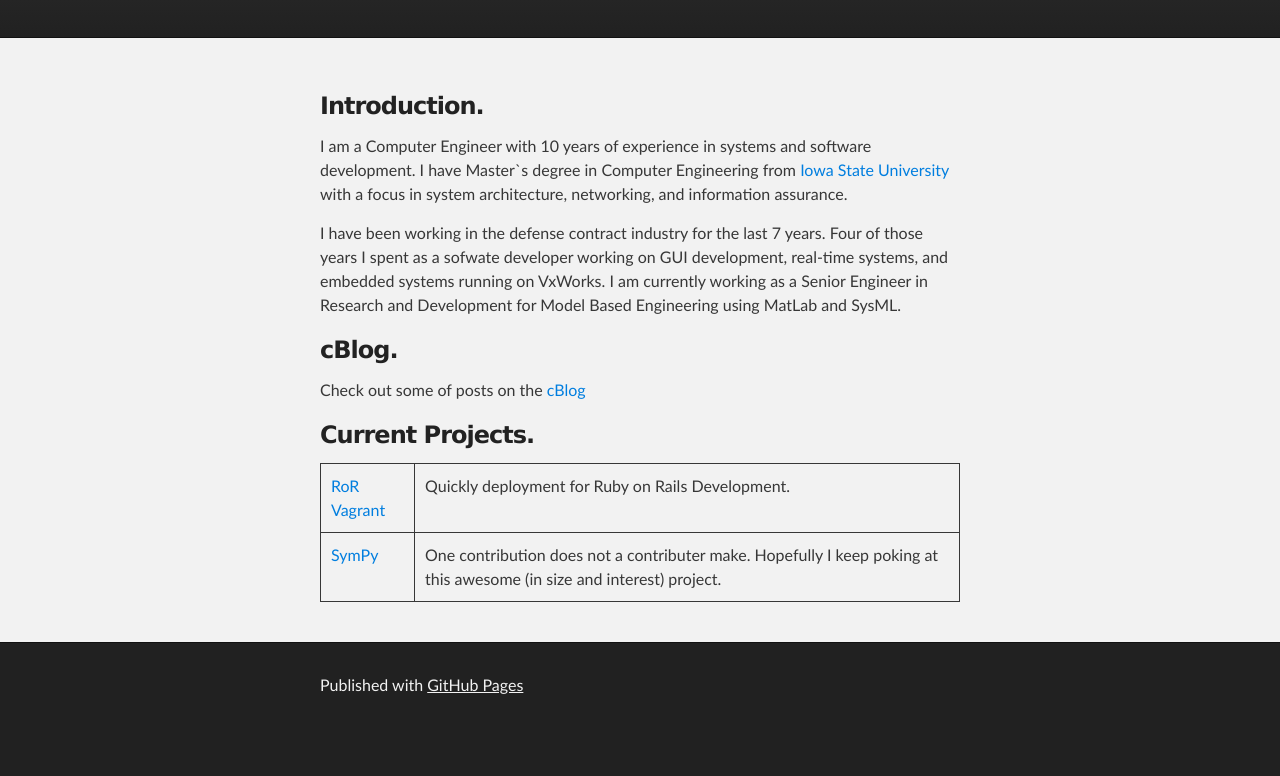
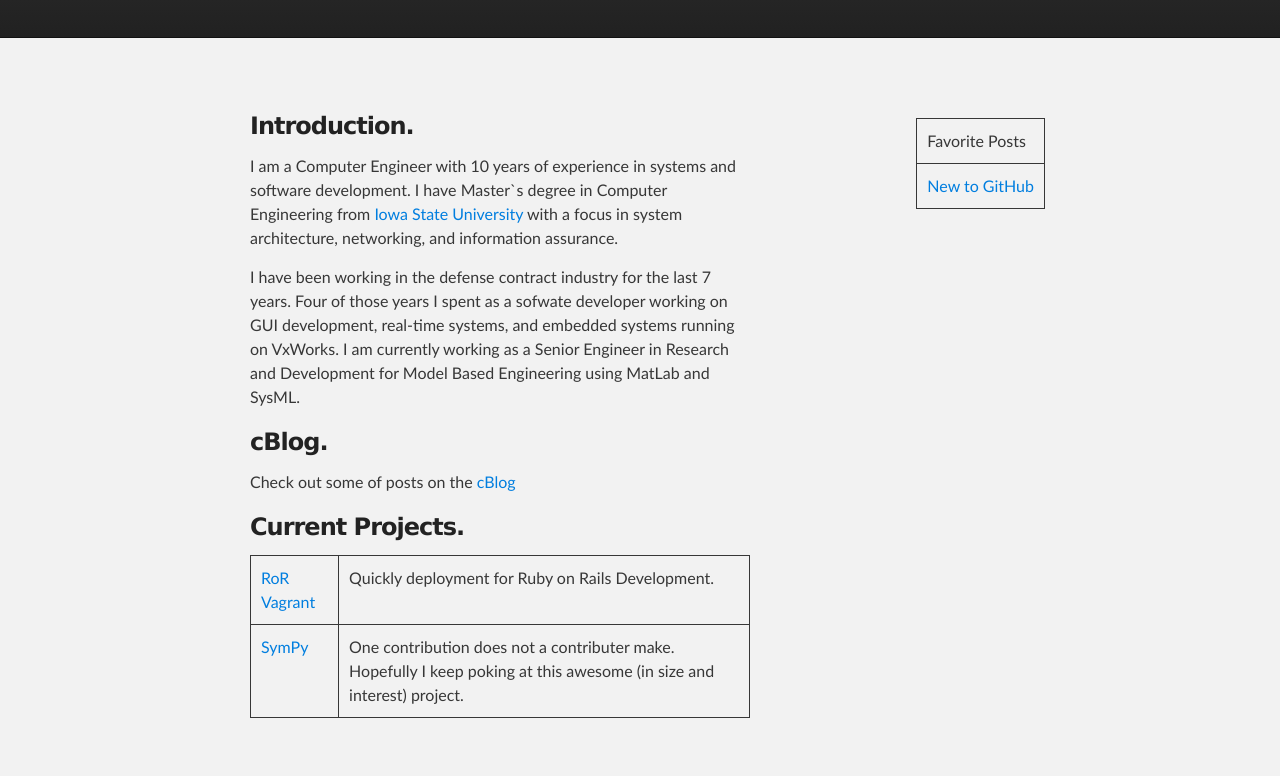
Before and after one commit to ctefer/ctefer.github.io, a plain HTML site: page index.html in a window 1280 px wide. Shown: the part 172-948 px from the top of the page. Before the commit the page ends 904 px from the top, so only its background shows below. Drawn offline with Linux system fonts and the light colour scheme.

Commit message:
Added side bar
Need to fix for floating position and squishy

```diff
--- a/index.html
+++ b/index.html
@@ -26,7 +26,8 @@
 
     <!-- MAIN CONTENT -->
     <div id="main_content_wrap" class="outer">
-      <section id="main_content" class="inner">
+      <div id="main_content" class="inner">
+        <div id="introduction" class="left-side">
           <h3>
             <a id="welcome-to-github-pages" class="anchor" href="#welcome-to-github-pages" aria-hidden="true">
               <span aria-hidden="true" class="octicon octicon-link"></span>
@@ -66,7 +67,20 @@
               <td>One contribution does not a contributer make. Hopefully I keep poking at this awesome (in size and interest) project.</td>
             </tr>
           </table>
-      </section>
+        </div>
+
+        <!-- SIDE PANEL -->
+        <div id="side_panel" class="right-side">
+          <table>
+            <tr>
+              <td>Favorite Posts</td>
+            </tr>
+            <tr>
+              <td><a href="https://ctefer.github.io/cBlog/jekyll/github/2016/08/29/new-to-github.html">New to GitHub</a></td>
+            </tr>
+          </table>
+        </div>
+      </div>
     </div>
 
     <!-- FOOTER  -->
--- a/stylesheets/stylesheet.css
+++ b/stylesheets/stylesheet.css
@@ -266,9 +266,24 @@ Full-Width Styles
 
 .inner {
   position: relative;
-  max-width: 640px;
+  max-width: 800px;
   padding: 20px 10px;
   margin: 0 auto;
+}
+
+.left-side{
+  display: inline-block;
+  position: relative;
+  max-width: 500px;
+  padding: 20px 10px;
+
+}
+
+.right-side{
+  display: block;
+  position: absolute;
+  top:80px;
+  right: 5px;
 }
 
 #forkme_banner {
```
Lines whose indentation alone changed are shown as unchanged.
